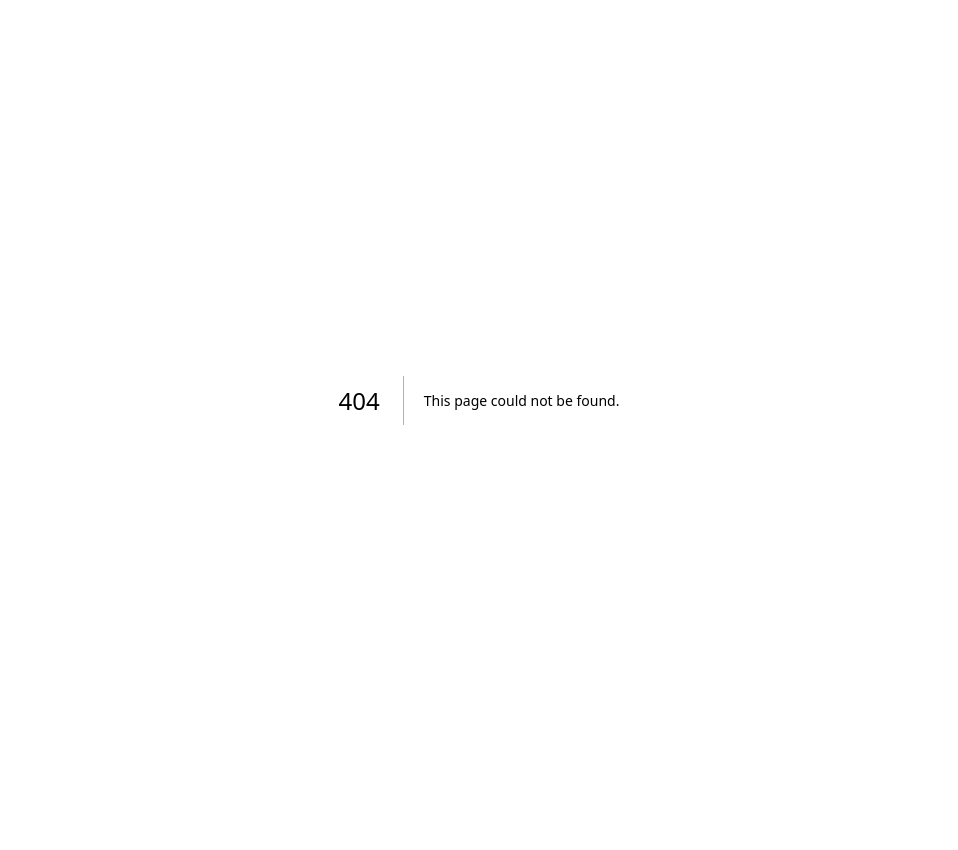
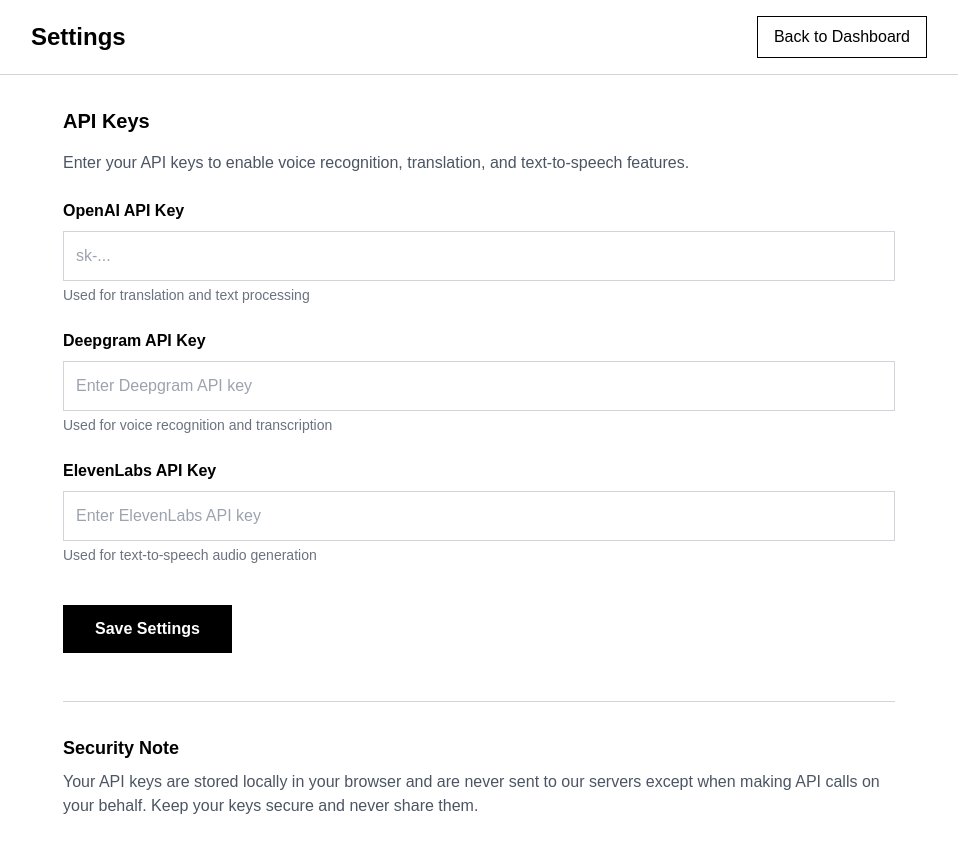
Before and after one commit to Djogosow-jp1/polyglot-mvp, a Next.js app: page /settings in a window 1280 px wide. Before the commit this address had no page. Shown: the whole page, without its empty margins (161-1119 px from the left). Before the commit the page ends 800 px from the top, so only its background shows below. Built offline with nearby package versions, Linux system fonts and the light colour scheme; no server answers.

Commit message:
Create settings.tsx

```diff
--- /dev/null
+++ b/pages/settings.tsx
@@ -0,0 +1,176 @@
+import { useState, useEffect } from 'react';
+import { useRouter } from 'next/router';
+
+export default function Settings() {
+  const router = useRouter();
+  const [openaiKey, setOpenaiKey] = useState('');
+  const [deepgramKey, setDeepgramKey] = useState('');
+  const [elevenLabsKey, setElevenLabsKey] = useState('');
+  const [isSaving, setIsSaving] = useState(false);
+  const [message, setMessage] = useState('');
+
+  useEffect(() => {
+    // Load existing API keys
+    const loadSettings = async () => {
+      try {
+        const response = await fetch('/api/settings');
+        const data = await response.json();
+        if (data.success) {
+          setOpenaiKey(data.openaiKey || '');
+          setDeepgramKey(data.deepgramKey || '');
+          setElevenLabsKey(data.elevenLabsKey || '');
+        }
+      } catch (error) {
+        console.error('Error loading settings:', error);
+      }
+    };
+    loadSettings();
+  }, []);
+
+  const handleSave = async (e: React.FormEvent) => {
+    e.preventDefault();
+    setIsSaving(true);
+    setMessage('');
+
+    try {
+      const response = await fetch('/api/settings', {
+        method: 'POST',
+        headers: { 'Content-Type': 'application/json' },
+        body: JSON.stringify({
+          openaiKey,
+          deepgramKey,
+          elevenLabsKey,
+        }),
+      });
+
+      const data = await response.json();
+      if (data.success) {
+        setMessage('Settings saved successfully!');
+      } else {
+        setMessage('Error saving settings.');
+      }
+    } catch (error) {
+      console.error('Error saving settings:', error);
+      setMessage('Error saving settings.');
+    } finally {
+      setIsSaving(false);
+    }
+  };
+
+  return (
+    <div className="min-h-screen bg-white text-black">
+      <header className="border-b border-gray-300 p-4">
+        <div className="max-w-4xl mx-auto flex justify-between items-center">
+          <h1 className="text-2xl font-bold">Settings</h1>
+          <button
+            onClick={() => router.push('/dashboard')}
+            className="px-4 py-2 border border-black hover:bg-black hover:text-white transition"
+          >
+            Back to Dashboard
+          </button>
+        </div>
+      </header>
+
+      <main className="max-w-4xl mx-auto p-8">
+        <form onSubmit={handleSave} className="space-y-6">
+          <div>
+            <h2 className="text-xl font-semibold mb-4">API Keys</h2>
+            <p className="text-gray-600 mb-6">
+              Enter your API keys to enable voice recognition, translation, and
+              text-to-speech features.
+            </p>
+          </div>
+
+          {/* OpenAI API Key */}
+          <div>
+            <label htmlFor="openai" className="block mb-2 font-semibold">
+              OpenAI API Key
+            </label>
+            <input
+              id="openai"
+              type="password"
+              value={openaiKey}
+              onChange={(e) => setOpenaiKey(e.target.value)}
+              className="w-full p-3 border border-gray-300"
+              placeholder="sk-..."
+            />
+            <p className="text-sm text-gray-500 mt-1">
+              Used for translation and text processing
+            </p>
+          </div>
+
+          {/* Deepgram API Key */}
+          <div>
+            <label htmlFor="deepgram" className="block mb-2 font-semibold">
+              Deepgram API Key
+            </label>
+            <input
+              id="deepgram"
+              type="password"
+              value={deepgramKey}
+              onChange={(e) => setDeepgramKey(e.target.value)}
+              className="w-full p-3 border border-gray-300"
+              placeholder="Enter Deepgram API key"
+            />
+            <p className="text-sm text-gray-500 mt-1">
+              Used for voice recognition and transcription
+            </p>
+          </div>
+
+          {/* ElevenLabs API Key */}
+          <div>
+            <label htmlFor="elevenlabs" className="block mb-2 font-semibold">
+              ElevenLabs API Key
+            </label>
+            <input
+              id="elevenlabs"
+              type="password"
+              value={elevenLabsKey}
+              onChange={(e) => setElevenLabsKey(e.target.value)}
+              className="w-full p-3 border border-gray-300"
+              placeholder="Enter ElevenLabs API key"
+            />
+            <p className="text-sm text-gray-500 mt-1">
+              Used for text-to-speech audio generation
+            </p>
+          </div>
+
+          {/* Save Button */}
+          <div className="pt-4">
+            <button
+              type="submit"
+              disabled={isSaving}
+              className="px-8 py-3 bg-black text-white hover:bg-gray-800 disabled:bg-gray-300 transition font-semibold"
+            >
+              {isSaving ? 'Saving...' : 'Save Settings'}
+            </button>
+          </div>
+
+          {/* Message */}
+          {message && (
+            <div
+              className={
+                `p-4 border ${
+                  message.includes('success')
+                    ? 'border-green-500 bg-green-50 text-green-800'
+                    : 'border-red-500 bg-red-50 text-red-800'
+                }`
+              }
+            >
+              {message}
+            </div>
+          )}
+        </form>
+
+        <div className="mt-12 pt-8 border-t border-gray-300">
+          <h3 className="text-lg font-semibold mb-2">Security Note</h3>
+          <p className="text-gray-600">
+            Your API keys are stored locally in your browser and are never sent
+            to our servers except when making API calls on your behalf. Keep
+            your keys secure and never share them.
+          </p>
+        </div>
+      </main>
+    </div>
+  );
+}
```
